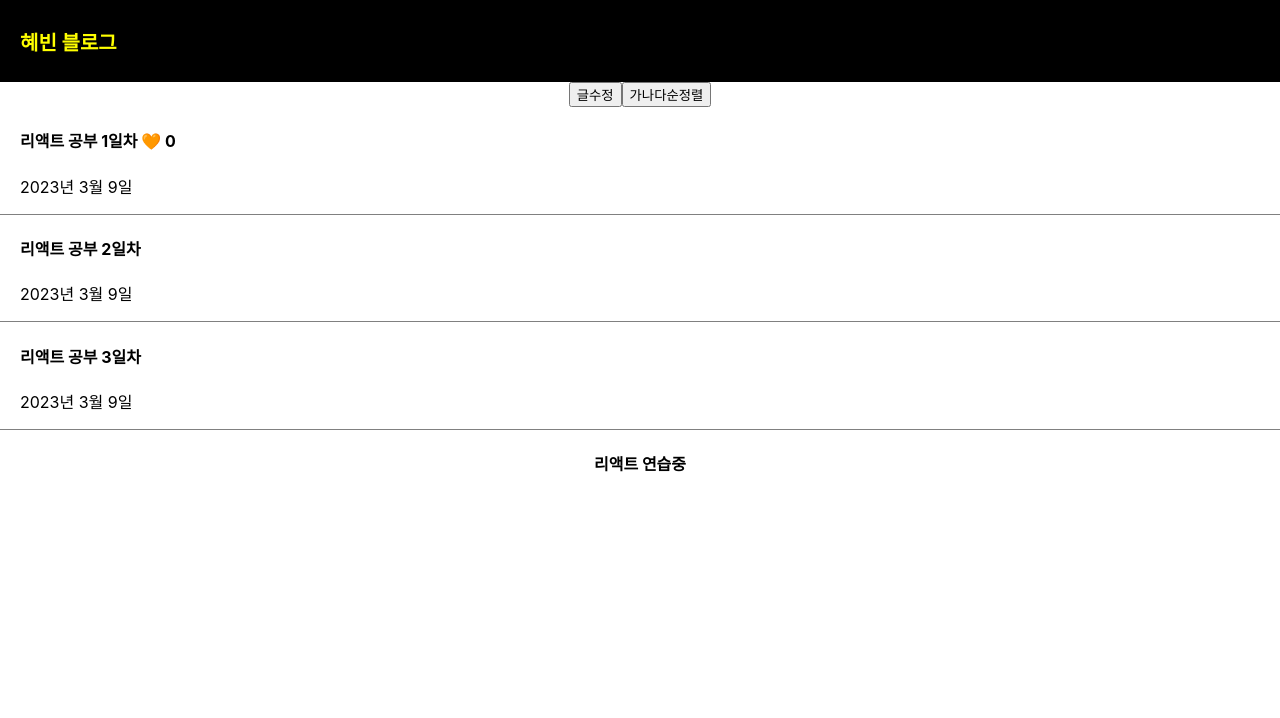
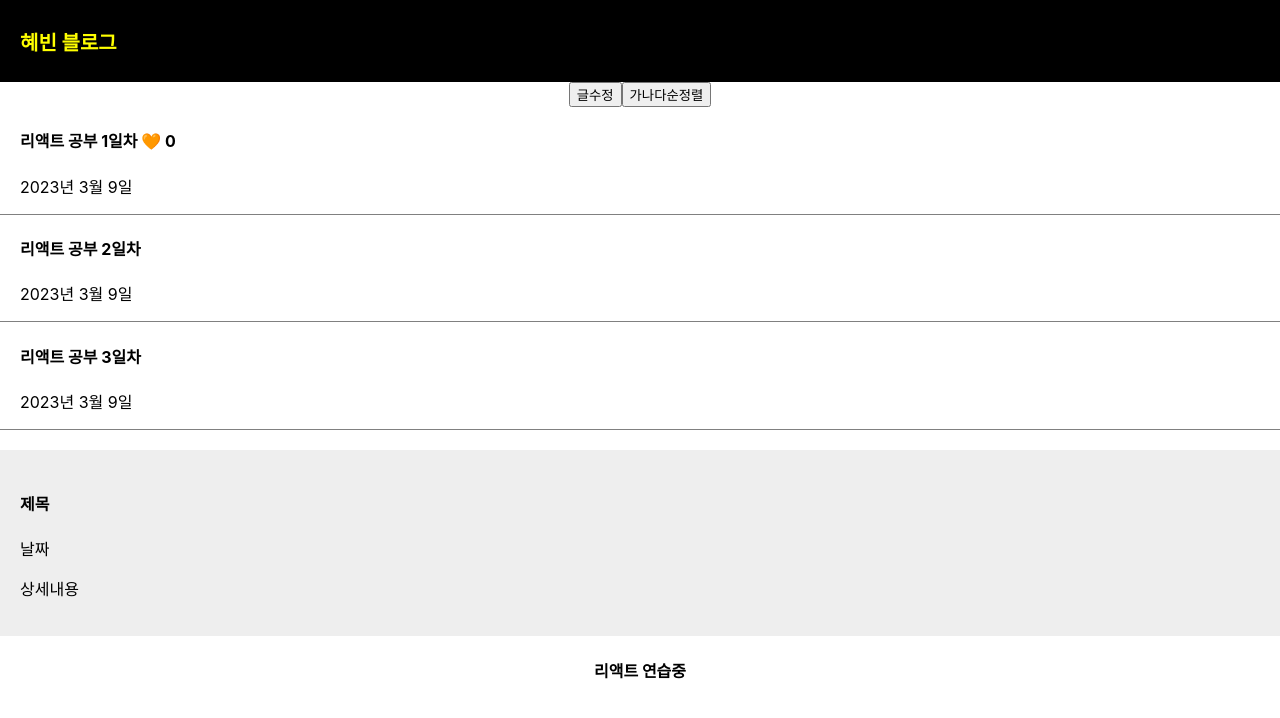
Before and after one commit to LEE-Hye/react, a React (Create React App) app in the folder blog/: page / in a window 1280 px wide. Shown: the top 718 px of the page. Built offline with nearby package versions, Linux system fonts and the light colour scheme.

Commit message:
컴포넌트

```diff
--- a/blog/src/App.css
+++ b/blog/src/App.css
@@ -61,3 +61,10 @@ div{
   text-align: left;
   border-bottom: 1px solid gray;
 }
+
+.modal{
+  margin-top : 20px;
+  padding : 20px;
+  background : #eee;
+  text-align : left;
+}
--- a/blog/src/App.js
+++ b/blog/src/App.js
@@ -2,7 +2,7 @@
 
 import logo from './logo.svg';
 import './App.css';
-import {useState} from 'react';
+import { useState } from 'react';
 
 function App() {
 
@@ -18,12 +18,12 @@ function App() {
 
   let [like, likeChange] = useState(0);
 
-  function likeUp(){
-    likeChange(like+1);
+  function likeUp() {
+    likeChange(like + 1);
   }
 
 
-  function titleChange2(){
+  function titleChange2() {
     let copy = [...title];  // array/object는 원본 데이터를 보존하는 게 좋아 copy라는 새로운 변수를 설정 해주는 게 좋다
     // ...는 괄호를 벗겨주라는 문법이라 독립적인 array가 되고 화살표도 변경이 되어 state변경이 잘 된다
     copy[0] = '리액트 공부 제목 변경';
@@ -32,28 +32,48 @@ function App() {
 
   return (
     <div className="App">
-      <div className = "black-nav">
-        <h4 style={{color : 'yellow', fontSize : '20px'}}>혜빈 블로그</h4>
+      <div className="black-nav">
+        <h4 style={{ color: 'yellow', fontSize: '20px' }}>혜빈 블로그</h4>
       </div>
 
       <button onClick={titleChange2}>글수정</button>
       <button>가나다순정렬</button>
 
-      <div className = 'list'>
+      <div className='list'>
         <h4>{title[0]} <span onClick={likeUp}>🧡</span> {like} </h4>
         <p>2023년 3월 9일</p>
       </div>
-      <div className = 'list'>
+      <div className='list'>
         <h4>{title[1]}</h4>
         <p>2023년 3월 9일</p>
       </div>
-      <div className = 'list'>
+      <div className='list'>
         <h4>{title[2]}</h4>
         <p>2023년 3월 9일</p>
       </div>
+
+      <Modal></Modal>
+
       <h4>{post}</h4>
     </div>
   );
 }
 
+function Modal() {
+  return (
+    <div className='modal'>
+      <h4>제목</h4>
+      <p>날짜</p>
+      <p>상세내용</p>
+    </div>
+  )
+}
+
+// let Modal = () => {
+//   return(
+//     <div></div>
+//   )
+// }
+
+
 export default App;
```
